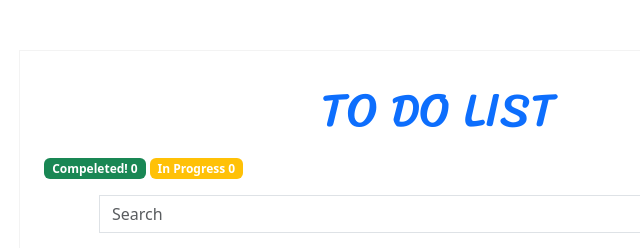
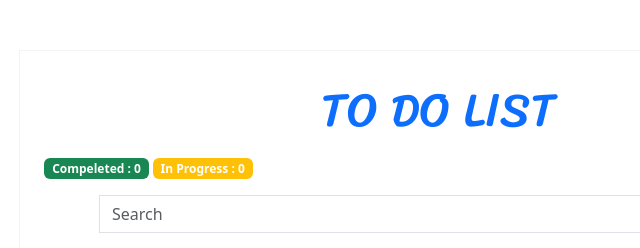
Before and after one commit to paytakhtdota/To-do-list, a plain HTML site: page index.html in a window 1280 px wide. Shown: the top 248 px of the page, 202-842 px from the left. Drawn offline with nearby package versions, Linux system fonts and the light colour scheme.

Commit message:
I developed another branch - and add some feature here too

```diff
--- a/index.html
+++ b/index.html
@@ -19,8 +19,8 @@
         <header class="header col-sm">
             <h1 class="text-primary row justify-content-center">TO DO LIST</h1>
             <div class="container mt-3">
-                <span class="badge bg-success">Compeleted! 0</span>
-                <span class="badge bg-warning">In Progress 0</span>
+                <span class="badge bg-success">Compeleted : 0</span>
+                <span class="badge bg-warning">In Progress : 0</span>
             </div>
         </header>
         <section class="input-group mt-2 pb-1 pt-2">
--- a/script.js
+++ b/script.js
@@ -39,6 +39,7 @@ function search(array, searchElement) {  // a function to find any tasks that ma
         myList.appendChild(noMatch);
 
 
+
     }else{render(result);}
 }
 }
@@ -46,10 +47,12 @@ function search(array, searchElement) {  // a function to find any tasks that ma
 
 
 function render(data) {  // Function to render new row with client Data
+    document.querySelector("header div span.bg-success").innerText = "Compeleted : " + doneCounter;
+    // count how many time a success BTN clicked
+    document.querySelector("header div span.bg-warning").innerText = "In Progress : " + tasks.length;
+    // count how many tasks are in the list
     if(data.length != 0){
     myList.innerHTML = "";  // make empty myList ul#tl before add new HTML codes
-    document.querySelector("header div span.bg-success").innerText = "Compeleted : " + doneCounter;
-    document.querySelector("header div span.bg-warning").innerText = "In Progress : " + tasks.length;
 
     data.forEach((element, index) => {  //forEach for create a li for each of element in the array
         const listItemDiv = document.createElement("div");
```
Also changed, not shown: readMe.txt.
